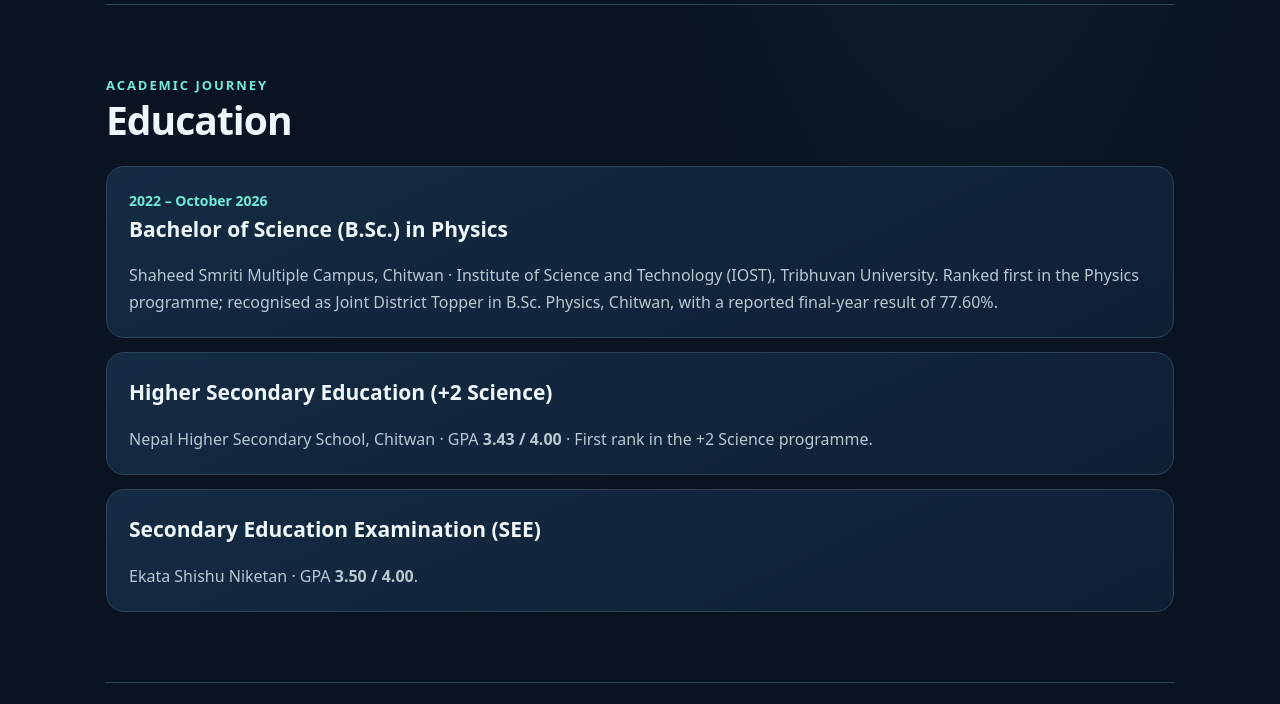
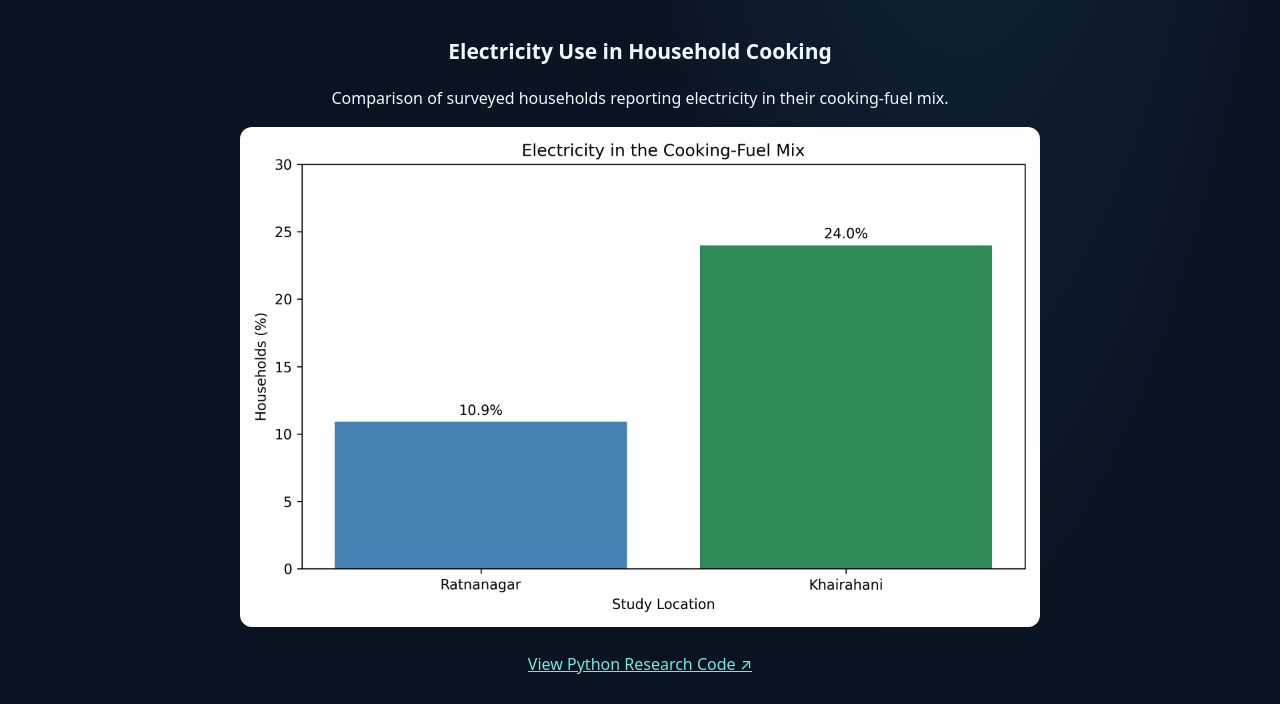
Before and after one commit to bandanadhakal156-cpu/Bandana-Portfolio, a plain HTML site: page index.html in a window 1280 px wide. Shown: the part 1899-2603 px from the top of the page. Drawn offline with Linux system fonts and the light colour scheme.

Commit message:
Add research graph and python code link
Added a section for electricity use in household cooking and updated the education section with detailed academic achievements.

```diff
--- a/index.html
+++ b/index.html
@@ -3,7 +3,22 @@
 </style></head><body><header><nav class="wrap"><a class="brand" href="#home">Bandana Dhakal<span style="color:var(--aqua)">.</span></a><div class="navlinks"><a href="#about">About</a><a href="#research">Research</a><a href="#education">Education</a><a href="#awards">Awards</a><a href="#certifications">Certifications</a><a href="#contact">Contact</a></div></nav></header><main class="wrap"><div class="hero" id="home"><div><div class="kicker">Physics · Computational Science · Energy Research</div><h1>Exploring physics through data and discovery.</h1><p class="lead">I'm <strong style="color:white">Bandana Dhakal</strong>, a B.Sc. Physics graduate with interests in theoretical and computational physics, scientific computing, numerical modelling and sustainable energy research.</p><div class="actions"><a class="button primary" href="#research">Explore research →</a><a class="button" href="Bandana_Dhakal_CV.docx" download>Download CV ↓</a><a class="button" href="https://www.linkedin.com/in/bandana-dhakal-4b1b5131a" target="_blank" rel="noopener">LinkedIn ↗</a></div></div><img class="portrait" src="portrait.jpg" alt="Portrait of Bandana Dhakal"></div>
 <section id="about"><div class="kicker">Introduction</div><h2>About me</h2><p class="intro">I studied Physics at Shaheed Smriti Multiple Campus, Chitwan, under the Institute of Science and Technology (IOST), Tribhuvan University. My academic interests bridge theoretical physics, quantitative analysis and the practical challenges of household energy transitions. I ranked first in my Physics programme across four years and received a full departmental merit scholarship.</p><div class="grid"><div class="card"><div class="metric">201</div><p>Households included in undergraduate energy research</p></div><div class="card"><div class="metric">4 years</div><p>Ranked first in the Physics programme</p></div><div class="card"><div class="metric">92</div><p>Final-year thesis score, as reported in CV</p></div></div></section>
 <section id="research"><div class="kicker">Research portfolio</div><h2>Research & scientific inquiry</h2><div class="card"><div class="date">March – August 2026 · Undergraduate research · First author</div><h3>Comparative Assessment of Household Fuel Stacking, Useful Cooking Energy, and Household Energy Outcomes</h3><p>Led a field-based investigation of energy consumption in <strong>201 households</strong> in Ratnanagar and Khairahani, Chitwan. The research examined the coexistence of LPG, firewood, electricity and solar energy, connecting thermodynamics and energy-conversion efficiency with household energy practices.</p><p>Contributed to methodology, field investigation, statistical analysis, interpretation and manuscript preparation. Used Python-based computation to analyse survey data, estimate useful cooking energy and visualise patterns. The CV also describes logistic regression and sensitivity analysis.</p><p class="small">Related undergraduate thesis: <em>Fuel Stacking and Electricity Use in Two Semi-Urban Settlements in Nepal</em>. A peer-reviewed publication is not claimed here.</p><div><span class="tag">Python</span><span class="tag">pandas</span><span class="tag">NumPy</span><span class="tag">SciPy</span><span class="tag">Matplotlib</span><span class="tag">Statistical analysis</span><span class="tag">Energy modelling</span></div></div></section>
-<section id="education"><div class="kicker">Academic journey</div><h2>Education</h2><div class="timeline"><div class="card"><div class="date">2022 – October 2026</div><h3>Bachelor of Science (B.Sc.) in Physics</h3><p>Shaheed Smriti Multiple Campus, Chitwan · Institute of Science and Technology (IOST), Tribhuvan University. Ranked first in the Physics programme; recognised as Joint District Topper in B.Sc. Physics, Chitwan, with a reported final-year result of 77.60%.</p></div><div class="card"><h3>Higher Secondary Education (+2 Science)</h3><p>Nepal Higher Secondary School, Chitwan · GPA <strong>3.43 / 4.00</strong> · First rank in the +2 Science programme.</p></div><div class="card"><h3>Secondary Education Examination (SEE)</h3><p>Ekata Shishu Niketan · GPA <strong>3.50 / 4.00</strong>.</p></div></div></section>
+<div style="max-width:800px;margin:30px auto;text-align:center;">
+<h3>Electricity Use in Household Cooking</h3>
+<p>Comparison of surveyed households reporting electricity in their cooking-fuel mix.</p>
+
+<img src="electricity_comparison.png"
+alt="Electricity in cooking-fuel mix: Ratnanagar 10.9%, Khairahani 24.0%"
+style="width:100%;height:auto;border-radius:12px;">
+
+<p>
+<a href="https://github.com/bandanadhakal156-cpu/Nepal-Household-Energy-Research"
+target="_blank" rel="noopener noreferrer">
+View Python Research Code ↗
+</a>
+</p>
+</div>
+  <section id="education"><div class="kicker">Academic journey</div><h2>Education</h2><div class="timeline"><div class="card"><div class="date">2022 – October 2026</div><h3>Bachelor of Science (B.Sc.) in Physics</h3><p>Shaheed Smriti Multiple Campus, Chitwan · Institute of Science and Technology (IOST), Tribhuvan University. Ranked first in the Physics programme; recognised as Joint District Topper in B.Sc. Physics, Chitwan, with a reported final-year result of 77.60%.</p></div><div class="card"><h3>Higher Secondary Education (+2 Science)</h3><p>Nepal Higher Secondary School, Chitwan · GPA <strong>3.43 / 4.00</strong> · First rank in the +2 Science programme.</p></div><div class="card"><h3>Secondary Education Examination (SEE)</h3><p>Ekata Shishu Niketan · GPA <strong>3.50 / 4.00</strong>.</p></div></div></section>
 <section id="awards"><div class="kicker">Honours & recognition</div><h2>Scholarships & awards</h2><div class="award"><div><div class="card"><div class="date highlight">Academic excellence</div><h3>Full departmental scholarship · B.Sc. Physics</h3><p>Awarded by Shaheed Smriti Multiple Campus for ranking first in the B.Sc. department / Physics programme.</p></div><div class="card" style="margin-top:16px"><div class="date highlight">Higher secondary merit</div><h3>Full scholarship · +2 Science</h3><p>Awarded by Nepal Higher Secondary School in recognition of academic excellence and first rank in the Science programme.</p></div></div><figure style="margin:0"><img src="award-ceremony.jpg" alt="Bandana Dhakal at an academic scholarship recognition ceremony"><figcaption class="small">Scholarship recognition ceremony at Shaheed Smriti Multiple Campus. The image has been cropped to exclude financial details.</figcaption></figure></div></section>
 <section id="skills"><div class="kicker">Tools & methods</div><h2>Technical skills</h2><div class="grid"><div class="card"><h3>Programming</h3><p>Python, R, MATLAB, SQL, C</p></div><div class="card"><h3>Scientific computing</h3><p>Numerical modelling, quantitative research, statistical analysis, data visualisation</p></div><div class="card"><h3>Physics interests</h3><p>Quantum physics, relativity, thermodynamics, mathematical and computational physics</p></div></div></section>
 <section id="certifications"><div class="kicker">Continuous learning</div><h2>Licences & certifications</h2><div class="certs"><div class="card"><div class="date">CodeWithHarry · October 2026</div><h3>Ultimate Job-Ready AI-Powered Data Analytics Course</h3><p>Certificate of completion in AI-powered data analytics.</p></div><div class="card"><div class="date">CodeWithHarry · October 2026</div><h3>C Programming for Beginners</h3><p>Certificate listed as C Language on LinkedIn.</p></div><div class="card"><div class="date">Udemy</div><h3>Quantum Physics: An Overview of a Weird World (Basics)</h3><p>Introductory quantum physics course; LinkedIn describes a 19-hour course.</p></div><div class="card"><div class="date">Udemy · September 2026</div><h3>Mathematical Intuition Behind Special and General Relativity</h3><p>Course listed in LinkedIn licences and certifications.</p></div></div><p class="small">For additional credentials and issuing dates, see the linked LinkedIn profile.</p></section>
```
